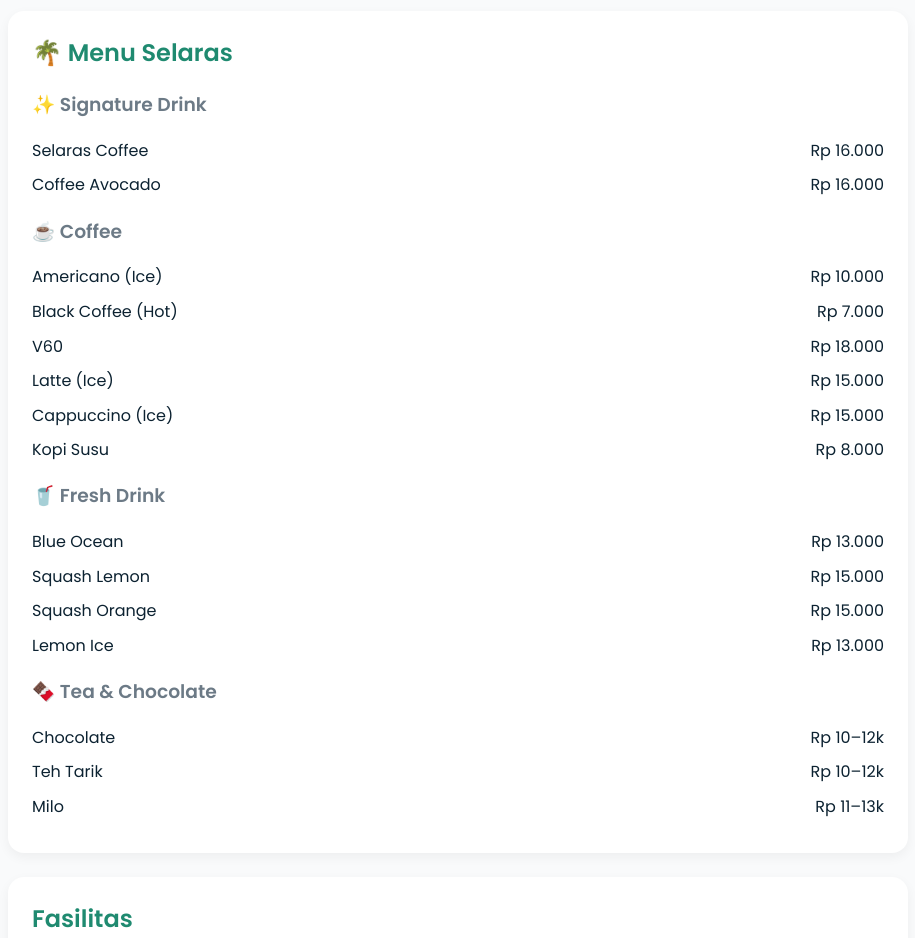
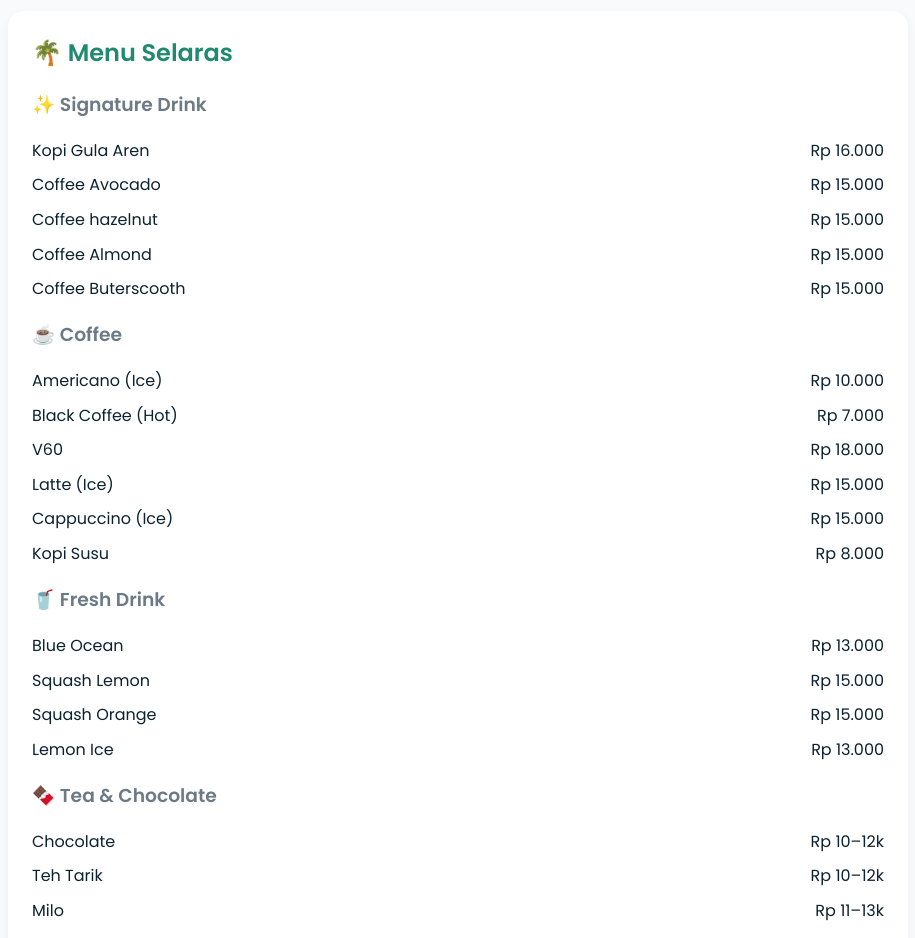
Before and after one commit to selaras11/selaras_beach, a plain HTML site: page bar.html in a window 1280 px wide. Shown: the part 1440-2378 px from the top of the page, without its empty margins (182-1097 px from the left). Drawn offline with Linux system fonts and the light colour scheme.

Commit message:
Update bar.html

```diff
--- a/bar.html
+++ b/bar.html
@@ -167,8 +167,11 @@ ul li{
 
     <h3 data-id="✨ Signature Drink" data-en="✨ Signature Drinks"></h3>
     <ul>
-      <li><span data-id="Selaras Coffee" data-en="Selaras Coffee"></span><span>Rp 16.000</span></li>
-      <li><span data-id="Coffee Avocado" data-en="Avocado Coffee"></span><span>Rp 16.000</span></li>
+      <li><span data-id="Kopi Gula Aren" data-en="Selaras Coffee"></span><span>Rp 16.000</span></li>
+      <li><span data-id="Coffee Avocado" data-en="Avocado Coffee"></span><span>Rp 15.000</span></li>
+      <li><span data-id="Coffee hazelnut" data-en="Coffee Hazelnut"></span><span>Rp 15.000</span></li>
+      <li><span data-id="Coffee Almond" data-en="Avocado Coffee"></span><span>Rp 15.000</span></li>
+      <li><span data-id="Coffee Buterscooth" data-en="Coffee buterscooth"></span><span>Rp 15.000</span></li>
     </ul>
 
     <h3>☕ Coffee</h3>
```
